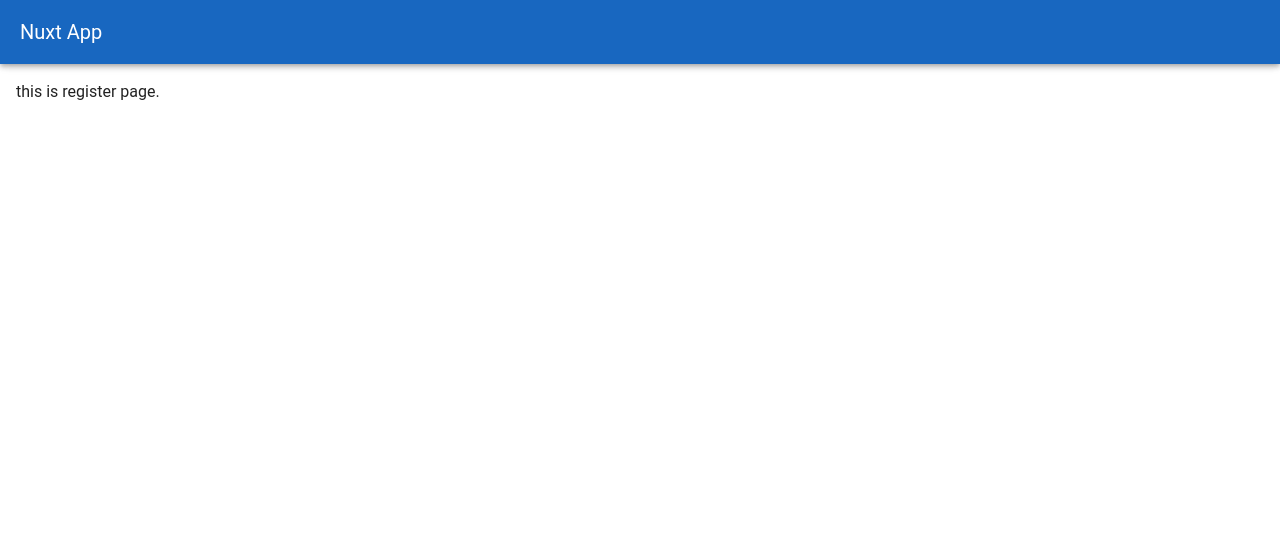
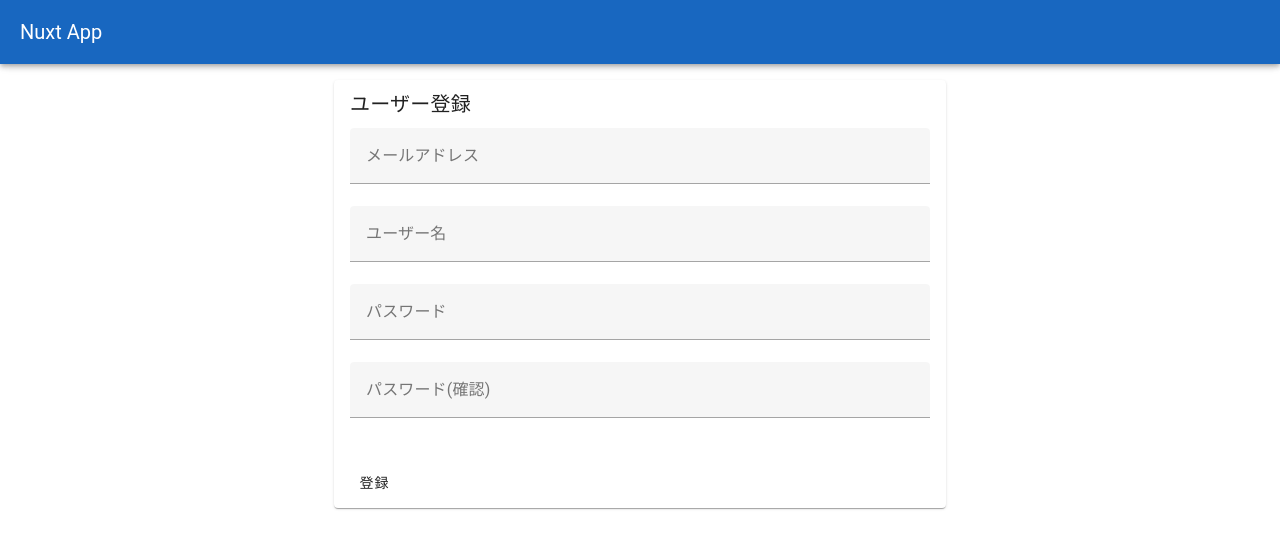
Before and after one commit to yukimasaki/seisan, a Nuxt app in the folder src/seisan/: page /register in a window 1280 px wide. Shown: the top 548 px of the page. Built offline with nearby package versions, Linux system fonts and the light colour scheme.

Commit message:
/register実装

```diff
--- a/src/seisan/pages/login.vue
+++ b/src/seisan/pages/login.vue
@@ -33,7 +33,7 @@
   const password = ref('')
 
   const login = () => {
-    console.log(`login: `)
+    console.log(`email: `)
     console.log(email.value)
     console.log(`password: `)
     console.log(password.value)
--- a/src/seisan/pages/register.vue
+++ b/src/seisan/pages/register.vue
@@ -1,5 +1,52 @@
 <template>
-  <div>
-    this is register page.
-  </div>
+  <v-row justify="center">
+    <v-col cols="12" md="6" xs="12">
+      <v-card>
+        <v-card-title>
+          ユーザー登録
+        </v-card-title>
+        <v-card-text>
+          <v-form>
+            <v-text-field
+              v-model="email"
+              label="メールアドレス"
+            />
+            <v-text-field
+              v-model="username"
+              label="ユーザー名"
+            />
+            <v-text-field
+              v-model="password"
+              label="パスワード"
+              type="password"
+            />
+            <v-text-field
+              v-model="passwordRepeat"
+              label="パスワード(確認)"
+              type="password"
+            />
+          </v-form>
+        </v-card-text>
+        <v-card-actions>
+          <v-btn @click="register">
+            登録
+          </v-btn>
+        </v-card-actions>
+      </v-card>
+    </v-col>
+  </v-row>
 </template>
+
+<script setup>
+  const email = ref('')
+  const username = ref('')
+  const password = ref('')
+  const passwordRepeat = ref('')
+
+  const register = () => {
+    console.log(`email: ${email.value}`)
+    console.log(`username: ${username.value}`)
+    console.log(`password: ${password.value}`)
+    console.log(`passwordRepeat: ${passwordRepeat.value}`)
+  }
+</script>
```
